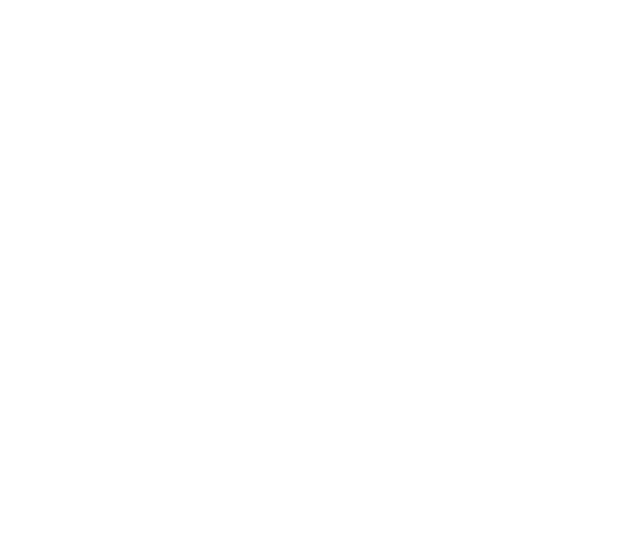
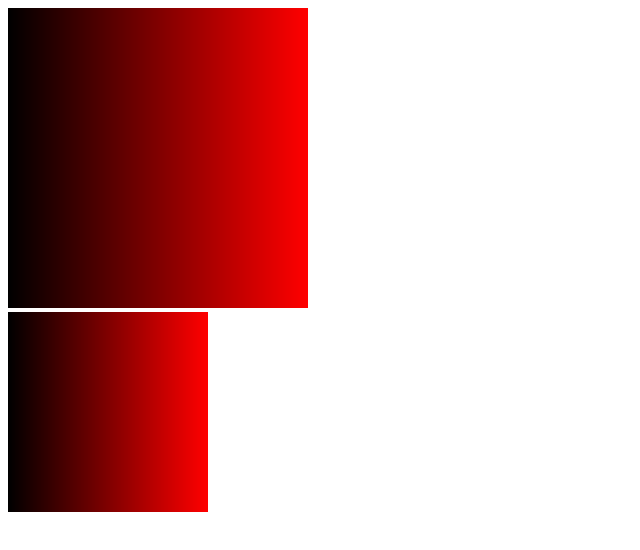
Before and after one commit to ZevanRosser/QuickShader, a plain HTML site: page testbed/debug.htm in a window 1280 px wide. Shown: the whole page, without its empty margins (0-640 px from the left). Drawn offline with Linux system fonts and the light colour scheme.

Commit message:
ugliness

```diff
--- /dev/null
+++ b/src/original.js
@@ -0,0 +1,285 @@
+window.QuickShader = function(params) {
+
+  this.width = params.width || 320;
+  this.height = params.height || 240;
+  this.shader = params.shader;
+
+  if (!this.shader){
+    console.warn('You must specify a valid fragment shader');
+  }
+
+  if (params.parentNode) {
+    this.parentNode = typeof params.parentNode === 'object' ?
+      params.parentNode : document.querySelector(params.parentNode);
+  }
+
+  this.init();
+};
+
+window.QuickShader.prototype = {
+
+  constructor: QuickShader,
+
+  init: function() {
+    this.canvas = document.createElement('canvas');
+    this.canvas.width = this.width;
+    this.canvas.height = this.height;
+    this.parentNode.appendChild(this.canvas);
+
+    var gl = this.gl = this.ctx = this.canvas.getContext("experimental-webgl");
+
+    this.mGLContext = gl;
+    this.mQuadVBO = null;
+    this.mProgram = null;
+    this.mTexture = null;
+
+    var vertices = new Float32Array([ -1., -1.,   1., -1.,    -1.,  1.,     1., -1.,    1.,  1.,    -1.,  1.]);
+
+    this.mQuadVBO = gl.createBuffer();
+    gl.bindBuffer(gl.ARRAY_BUFFER, this.mQuadVBO);
+    gl.bufferData(gl.ARRAY_BUFFER, vertices, gl.STATIC_DRAW);
+
+    this.NewShader(this.shader);
+    this.SetSize(200, 200);
+  },
+
+  SetSize: function(xres,yres) {
+    this.mXres = xres;
+    this.mYres = yres;
+  },
+
+  NewShader : function(shaderCode)
+  {
+    console.log('??????????');
+    var gl = this.mGLContext;
+
+    var tmpProgram = gl.createProgram();
+
+    var vs = gl.createShader(gl.VERTEX_SHADER);
+    var fs = gl.createShader(gl.FRAGMENT_SHADER);
+
+    gl.shaderSource(vs, "attribute vec2 pos;void main(){gl_Position=vec4(pos.x,pos.y,0.0,1.0);}");
+    gl.shaderSource(fs, shaderCode);
+    // console.log(shaderCode);
+
+    gl.compileShader(vs);
+    gl.compileShader(fs);
+
+    if (!gl.getShaderParameter(vs, gl.COMPILE_STATUS))
+    {
+      var infoLog = gl.getShaderInfoLog(vs);
+      gl.deleteProgram( tmpProgram );
+      return "VS ERROR: " + infoLog;;
+    }
+
+    if (!gl.getShaderParameter(fs, gl.COMPILE_STATUS))
+    {
+      var infoLog = gl.getShaderInfoLog(fs);
+      gl.deleteProgram( tmpProgram );
+      return "FS ERROR: " + infoLog;
+    }
+
+    gl.attachShader(tmpProgram, vs);
+    gl.attachShader(tmpProgram, fs);
+
+    gl.deleteShader(vs);
+    gl.deleteShader(fs);
+
+    gl.linkProgram(tmpProgram);
+
+    if( this.mProgram != null )
+      gl.deleteProgram( this.mProgram );
+
+    this.mProgram = tmpProgram;
+
+    // console.log(this.mProgram);
+  },
+
+  Paint: function(time) {
+        var gl = this.mGLContext;
+
+        gl.viewport( 0, 0, this.mXres, this.mYres );
+
+        gl.useProgram(this.mProgram);
+
+        var l1 = gl.getAttribLocation(this.mProgram, "pos");
+        var l2 = gl.getUniformLocation(this.mProgram, "time");
+        var l3 = gl.getUniformLocation(this.mProgram, "resolution");
+
+
+
+        var t0 = gl.getUniformLocation(this.mProgram, "tex0");
+
+        gl.bindBuffer(gl.ARRAY_BUFFER, this.mQuadVBO);
+        if( l2!=null ) gl.uniform1f(l2, time);
+        if( l3!=null ) gl.uniform2f(l3, this.mXres, this.mYres);
+
+        gl.vertexAttribPointer(l1, 2, gl.FLOAT, false, 0, 0);
+
+        gl.enableVertexAttribArray(l1);
+
+        if( t0!=null ) { gl.uniform1i(t0, 0 ); gl.activeTexture(gl.TEXTURE0); gl.bindTexture(gl.TEXTURE_2D, this.mTexture); }
+
+        gl.drawArrays(gl.TRIANGLES, 0, 6);
+        gl.disableVertexAttribArray(l1);
+      }
+
+};
+
+// var x = document.getElementById( 'effectShader' );
+
+
+
+// Define an Effect class for handling interaction with OpenGL and drawing to a quad.
+function Effect(gl,xres,yres)
+{
+  this.mGLContext = gl;
+  this.mQuadVBO = null;
+  this.mProgram = null;
+  this.mTexture = null;
+
+  var vertices = new Float32Array([ -1., -1.,   1., -1.,    -1.,  1.,     1., -1.,    1.,  1.,    -1.,  1.]);
+
+  this.mQuadVBO = gl.createBuffer();
+  gl.bindBuffer(gl.ARRAY_BUFFER, this.mQuadVBO);
+  gl.bufferData(gl.ARRAY_BUFFER, vertices, gl.STATIC_DRAW);
+}
+
+
+
+// Compiles GLSL code and sends it to the GPU.
+Effect.prototype.NewShader = function(shaderCode)
+  {
+    var gl = this.mGLContext;
+
+    var tmpProgram = gl.createProgram();
+
+    var vs = gl.createShader(gl.VERTEX_SHADER);
+    var fs = gl.createShader(gl.FRAGMENT_SHADER);
+
+    gl.shaderSource(vs, "attribute vec2 pos;void main(){gl_Position=vec4(pos.x,pos.y,0.0,1.0);}");
+    gl.shaderSource(fs, shaderCode);
+    // console.log(shaderCode);
+
+    gl.compileShader(vs);
+    gl.compileShader(fs);
+
+    if (!gl.getShaderParameter(vs, gl.COMPILE_STATUS))
+    {
+      var infoLog = gl.getShaderInfoLog(vs);
+      gl.deleteProgram( tmpProgram );
+      return "VS ERROR: " + infoLog;;
+    }
+
+    if (!gl.getShaderParameter(fs, gl.COMPILE_STATUS))
+    {
+      var infoLog = gl.getShaderInfoLog(fs);
+      gl.deleteProgram( tmpProgram );
+      return "FS ERROR: " + infoLog;
+    }
+
+    gl.attachShader(tmpProgram, vs);
+    gl.attachShader(tmpProgram, fs);
+
+    gl.deleteShader(vs);
+    gl.deleteShader(fs);
+
+    gl.linkProgram(tmpProgram);
+
+    if( this.mProgram != null )
+      gl.deleteProgram( this.mProgram );
+
+    this.mProgram = tmpProgram;
+
+    // console.log(this.mProgram);
+  }
+
+  // Resize the effect window.
+  Effect.prototype.SetSize = function(xres,yres)
+    {
+      this.mXres = xres;
+      this.mYres = yres;
+    }
+
+    // Draws a single quad using the fragment shader we specified by calling NewShader.
+    Effect.prototype.Paint = function(time)
+      {
+        var gl = this.mGLContext;
+
+        gl.viewport( 0, 0, this.mXres, this.mYres );
+
+        gl.useProgram(this.mProgram);
+
+        var l1 = gl.getAttribLocation(this.mProgram, "pos");
+        var l2 = gl.getUniformLocation(this.mProgram, "time");
+        var l3 = gl.getUniformLocation(this.mProgram, "resolution");
+
+
+
+        var t0 = gl.getUniformLocation(this.mProgram, "tex0");
+
+        gl.bindBuffer(gl.ARRAY_BUFFER, this.mQuadVBO);
+        if( l2!=null ) gl.uniform1f(l2, time);
+        if( l3!=null ) gl.uniform2f(l3, this.mXres, this.mYres);
+
+        gl.vertexAttribPointer(l1, 2, gl.FLOAT, false, 0, 0);
+
+        gl.enableVertexAttribArray(l1);
+
+        if( t0!=null ) { gl.uniform1i(t0, 0 ); gl.activeTexture(gl.TEXTURE0); gl.bindTexture(gl.TEXTURE_2D, this.mTexture); }
+
+        gl.drawArrays(gl.TRIANGLES, 0, 6);
+        gl.disableVertexAttribArray(l1);
+      }
+
+      // Request animation frame browser-specific bindings and fallback.
+      if ( !window.requestAnimationFrame ) {
+        window.requestAnimationFrame = ( function() {
+          return window.webkitRequestAnimationFrame ||
+            window.mozRequestAnimationFrame ||
+            window.oRequestAnimationFrame ||
+            window.msRequestAnimationFrame ||
+            function ( callback, element ) {
+              window.setTimeout( callback, 1000 / 60 );
+            };
+        } )();
+      }
+
+window.addEventListener('load', function() {
+
+  // Create the canvas element, compile the shader code, and bind the XOR texture to the context.
+  var txt = document.getElementById( 'z' ).textContent;
+  //document.write("<canvas id='x'></canvas>");
+  var can = document.createElement('canvas');
+  can.setAttribute('id', 'x');
+  document.getElementById('frame').appendChild(can);
+  var glCanvas = document.getElementById("x");
+  glCanvas.width = 300;
+  glCanvas.height = 300;
+  var glContext = glCanvas.getContext("experimental-webgl");
+  var effect = new Effect( glContext, glCanvas.width, glCanvas.height );
+  effect.NewShader( txt );
+  // effect.BindXORTexture();
+
+  // Specify a canvas scale and handle window resize.
+  var scaleDown = 2;
+  function onWindowResize() {
+    glCanvas.width = window.innerWidth / scaleDown;
+    glCanvas.height = window.innerHeight / scaleDown;
+    glCanvas.style.width = window.innerWidth + 'px';
+    glCanvas.style.height = window.innerHeight + 'px';
+    // glContext.viewport( 0, 0, glCanvas.width, glCanvas.height );
+
+  }
+  // onWindowResize();
+  // window.addEventListener( 'resize', onWindowResize, false );
+  effect.SetSize( glCanvas.width, glCanvas.height );
+  // Main loop.
+  var t0 = (new Date()).getTime();
+  function animate() {
+    effect.Paint( ((new Date()).getTime()-t0)/1000 );
+    requestAnimationFrame( animate );
+  }
+  animate();
+
+});
--- a/src/quick-shader.js
+++ b/src/quick-shader.js
@@ -1,4 +1,4 @@
-(function() {
+/*(function() {
 
   // requestAnimationFrame shim with setTimeout fallback by
   // Paul Irish http://www.paulirish.com/2011/requestanimationframe-for-smart-animating/
@@ -35,18 +35,7 @@
 
     this.init();
 
-    /*
-     // Create the canvas element, compile the shader code, and bind the XOR texture to the context.
-  var txt = document.getElementById( 'effectShader' ).textContent;
-  //document.write("<canvas id='x'></canvas>");
-  var can = document.createElement('canvas');
-  can.setAttribute('id', 'x');
-  document.body.appendChild(can);
-  var glCanvas = document.getElementById("x");
-  var glContext = glCanvas.getContext("experimental-webgl");
-  var effect = new Effect( glContext, glCanvas.width, glCanvas.height );
-  effect.NewShader( txt );
-    */
+
 
   };
 
@@ -66,7 +55,7 @@
       gl.bindBuffer(gl.ARRAY_BUFFER, this.quadVBO);
       gl.bufferData(gl.ARRAY_BUFFER, vertices, gl.STATIC_DRAW);
 
-
+      console.log(this.parentNode);
 
       this.parentNode.appendChild(this.canvas);
       this.configureShader();
@@ -91,7 +80,7 @@
     },
 
     configureShader: function() {
-      console.log(this.shader);
+      // console.log(this.shader);
       var gl = this.gl,
           tmpProgram = gl.createProgram(),
           vs = gl.createShader(gl.VERTEX_SHADER),
@@ -128,7 +117,7 @@
       if( this.mProgram != null ) gl.deleteProgram( this.mProgram );
 
       this.mProgram = tmpProgram;
-      console.log(this.mProgram);
+
     },
 
     render: function(time) {
@@ -162,4 +151,4 @@
 
   };
 
-})();
+})();*/
--- a/testbed/debug.htm
+++ b/testbed/debug.htm
@@ -4,16 +4,21 @@
     <meta charset="utf-8" />
     <title>QuickShader Debug</title>
     <script src="../src/quick-shader.js"></script>
+    <script src="../src/original.js"></script>
     <script>
 
       window.addEventListener('load', function() {
 
         var q = new QuickShader({
-          shader: document.getElementById('effectShader').textContent,
+          shader: document.getElementById('z').textContent,
           width: 200,
           height: 200,
-          parentNode: '#frame'
+          parentNode: '#frame2'
         });
+
+        q.Paint(0);
+
+
 
         // q.canvas
         // q.ctx = q.gl
@@ -31,7 +36,9 @@
 
     <div id="frame"></div>
 
-    <script id="effectShader" type="x-shader/x-fragment">
+    <div id="frame2"></div>
+
+    <script id="z" type="x-shader/x-fragment">
       #ifdef GL_ES
         precision highp float;
       #endif
```
